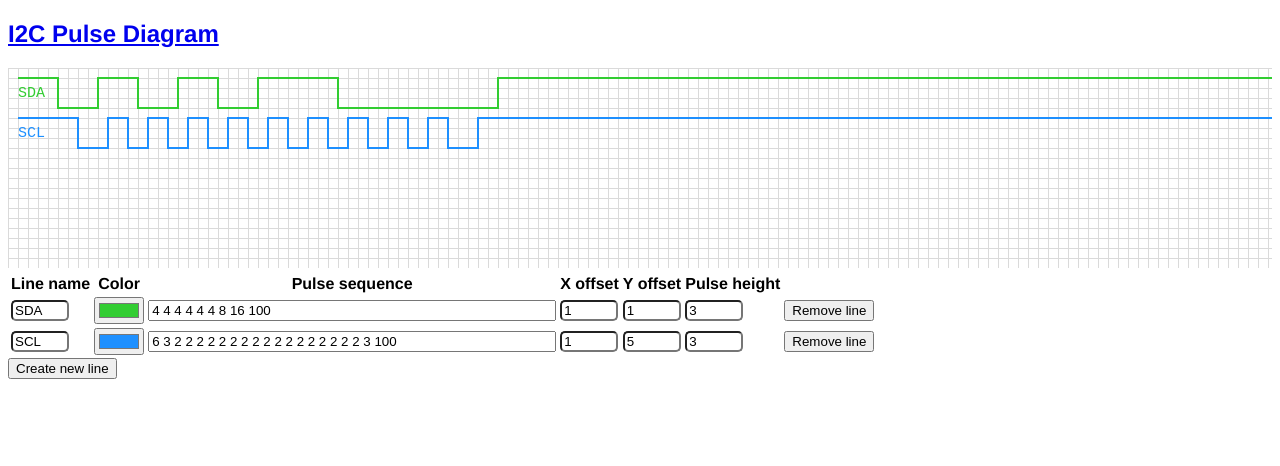
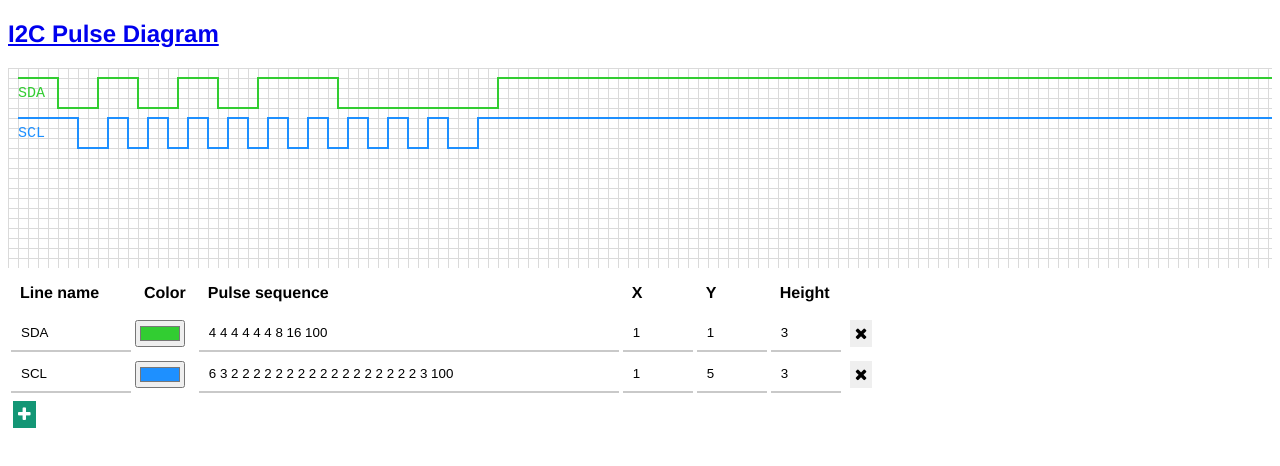
Before and after one commit to xantorohara/signal-editor, a plain HTML site: page docs/index.html in a window 1280 px wide. Drawn offline with nearby package versions, Linux system fonts and the light colour scheme.

Commit message:
added styles

```diff
--- a/docs/index.html
+++ b/docs/index.html
@@ -8,11 +8,10 @@
     <style>
         body {
             font-family: "Helvetica Neue", Helvetica, Arial, sans-serif;
-            /*background-color: black;*/
-            /*color: white;*/
         }
     </style>
 
+    <link href="https://maxcdn.bootstrapcdn.com/font-awesome/4.7.0/css/font-awesome.min.css" rel="stylesheet">
     <script src="//ajax.googleapis.com/ajax/libs/angularjs/1.6.4/angular.min.js"></script>
 
     <script src="lib/base64js.min.js"></script>
--- a/docs/pulse-diagram.component.css
+++ b/docs/pulse-diagram.component.css
@@ -1,23 +1,83 @@
-pulse-diagram  {
+pulse-diagram {
     display: block;
 }
+
 pulse-diagram svg {
     height: 200px;
 }
 
-pulse-diagram.theme-dark {
-    background-color: black;
-    color: white;
+
+pulse-diagram th {
+    text-align: left;
+    padding: 10px;
 }
 
-pulse-diagram input[ng-model="line.name"],
+
+pulse-diagram input[ng-model="line.name"] {
+    width: 100px;
+
+}
+
 pulse-diagram input[ng-model="line.xOffset"],
 pulse-diagram input[ng-model="line.yOffset"],
 pulse-diagram input[ng-model="line.height"] {
-    border-radius: 5px;
     width: 50px;
 }
 
 pulse-diagram input[ng-model="line.input"] {
     width: 400px;
 }
+
+pulse-diagram input[type="text"],
+pulse-diagram input[type="number"] {
+    padding: 10px;
+    border: none;
+    border-bottom: solid 2px #c9c9c9;
+    transition: border 0.3s;
+}
+
+pulse-diagram input[type="text"]:focus,
+pulse-diagram input[type="number"]:focus {
+    outline: none;
+    border-bottom: solid 2px #969696;
+}
+
+pulse-diagram button {
+    padding: 5px;
+    border: none;
+    transition: .2s;
+    font-size: 100%;
+    line-height: 1;
+    margin: 5px;
+    outline: none;
+}
+
+pulse-diagram button.remove-button {
+    /*background-color: #FE5F55;*/
+}
+
+pulse-diagram button.remove-button:hover {
+    background-color: #E5463C;
+    color: white;
+}
+
+pulse-diagram button.remove-button:active,
+pulse-diagram button.remove-button:focus {
+    background-color: #B21309;
+    color: white;
+}
+
+pulse-diagram button.add-button {
+    background-color: #139675;
+    color: white;
+}
+
+pulse-diagram button.add-button:hover {
+    background-color: #007D5C;
+    color: white;
+}
+
+pulse-diagram button.add-button:active,
+pulse-diagram button.add-button:focus {
+    background-color: #004A29;
+}
--- a/docs/pulse-diagram.component.html
+++ b/docs/pulse-diagram.component.html
@@ -8,7 +8,7 @@
             }
 
             .lineName {
-                font-size:15px;
+                font-size: 15px;
                 alignment-baseline: central;
             }
 
@@ -39,9 +39,9 @@
             <th>Line name</th>
             <th>Color</th>
             <th>Pulse sequence</th>
-            <th>X offset</th>
-            <th>Y offset</th>
-            <th>Pulse height</th>
+            <th>X</th>
+            <th>Y</th>
+            <th>Height</th>
             <th></th>
         </tr>
         <tr ng-repeat="line in lines">
@@ -52,11 +52,14 @@
             <td><input type="number" ng-model="line.yOffset" ng-change="lineChanged(line)"></td>
             <td><input type="number" ng-model="line.height" ng-change="lineChanged(line)"></td>
             <td>
-                <button ng-click="removeLine($index)">Remove line</button>
+                <button class="remove-button" ng-click="removeLine($index)" title="Remove line">
+                    <i class="fa fa-times" aria-hidden="true"></i>
+                </button>
             </td>
         </tr>
     </table>
 
-    <button ng-click="addLine()">Create new line</button>
-
+    <button class="add-button" ng-click="addLine()" title="Create new line">
+        <i class="fa fa-plus" aria-hidden="true"></i>
+    </button>
 </div>
--- a/docs/pulse-diagram.component.js
+++ b/docs/pulse-diagram.component.js
@@ -7,6 +7,7 @@ angular.module('pulseEditorApp').component('pulseDiagram', {
         $scope.lines = [];
 
         var locationHash;
+        var newCount = 0;
 
         function encodeLines(lines) {
             return lines.map(function (v) {
@@ -91,8 +92,8 @@ angular.module('pulseEditorApp').component('pulseDiagram', {
 
         $scope.addLine = function () {
             var line = {
-                name: 'New',
-                input: '3 1 1',
+                name: 'New ' + ++newCount,
+                input: '5 1 1',
                 color: '#1E90FF',
                 height: HEIGHT,
                 xOffset: 1,
```
